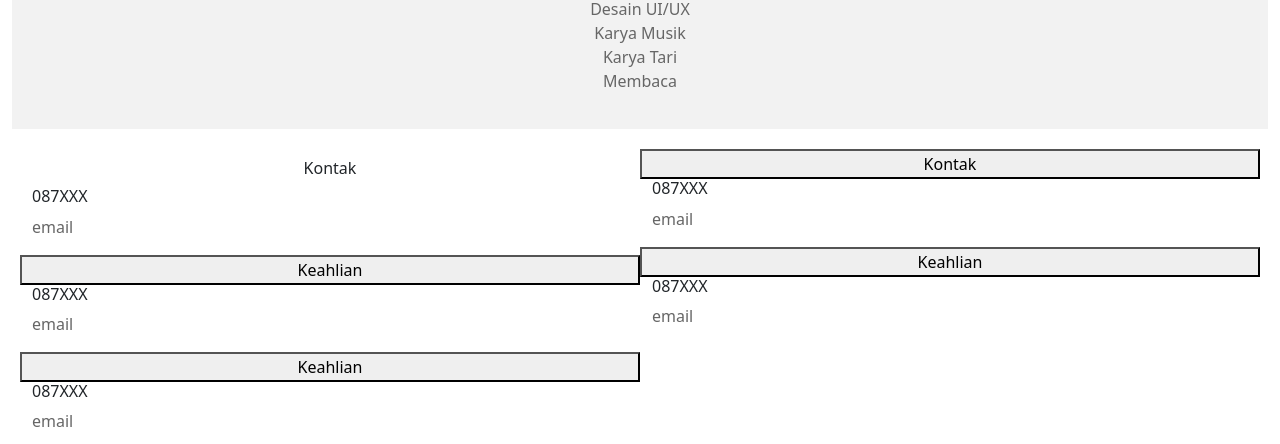
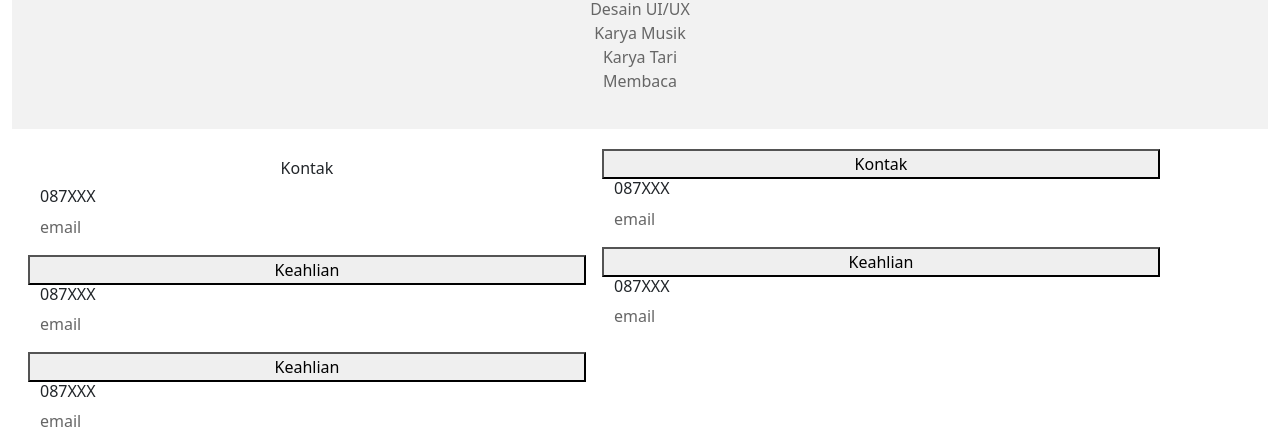
Before and after one commit to rahmatsubeki/rahmatsubeki.github.io, a plain HTML site: page index.html in a window 1280 px wide. Shown: the part 214-658 px from the top of the page. Drawn offline with nearby package versions, Linux system fonts and the light colour scheme.

Commit message:
Update index.html

```diff
--- a/index.html
+++ b/index.html
@@ -34,7 +34,7 @@
 
         <section id="about">
         <div class="row" style="display:flex;">
-            <div class="col-lg-6 kiri" style="width:50%;">
+            <div class="col-lg-6 mx-2 kiri" style="width:45%;">
                 <div class="row kontak">
                     <button type="button" id="kontak" class="btn btn-badge-white">Kontak</button>
                     <h6>087XXX</h6>
@@ -51,7 +51,7 @@
                     <p>email</p>
                 </div>
             </div>
-            <div class="col-lg-6 kanan" style="width:50%;">
+            <div class="col-lg-6 mx-2 kanan" style="width:45%;">
                 <div class="row pendidikan">
                     <button>Kontak</button>
                     <h6>087XXX</h6>
```
